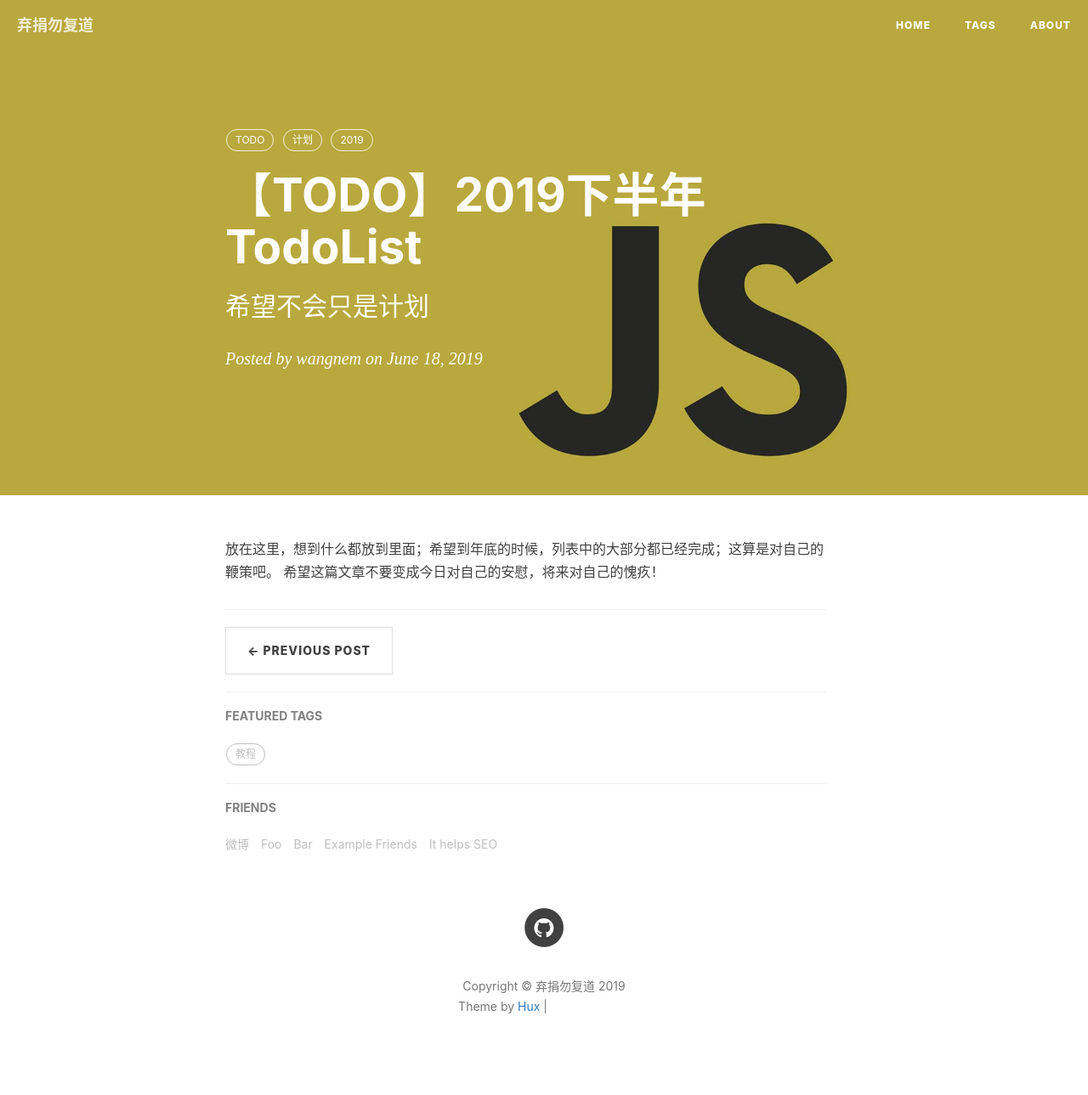
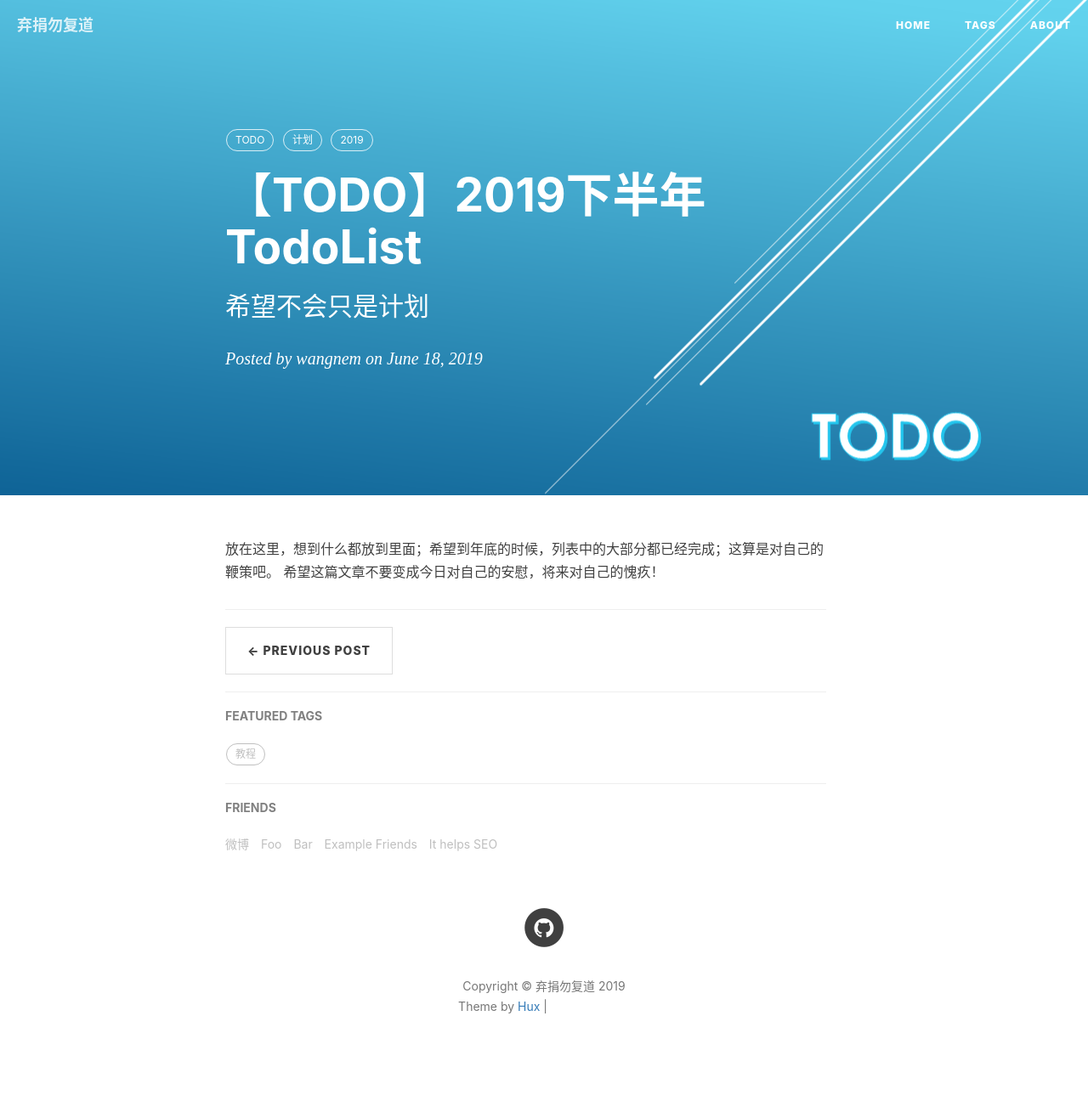
Before and after one commit to lovears/lovears.github.io, a Jekyll site: the page built from _posts/2019-06-30-todo-list.markdown, in a window 1280 px wide. Shown: the whole page at 85% size. Built offline with Jekyll 4.4.1, drawn with Linux system fonts in a browser that asks for light colours; nearby versions of some CDN libraries; comment, search, counter and statistics services are not loaded; grey boxes are pictures that could not be loaded.

Commit message:
Update 2019-06-30-todo-list.markdown

```diff
--- a/_posts/2019-06-30-todo-list.markdown
+++ b/_posts/2019-06-30-todo-list.markdown
@@ -4,7 +4,7 @@
 subtitle:   "希望不会只是计划"
 date:       2019-06-18
 author:     "wangnem"
-header-img: "img/post-bg-js-version.jpg"
+header-img: "img/bg-todo.png"
 tags:
     - TODO
     - 计划
```
